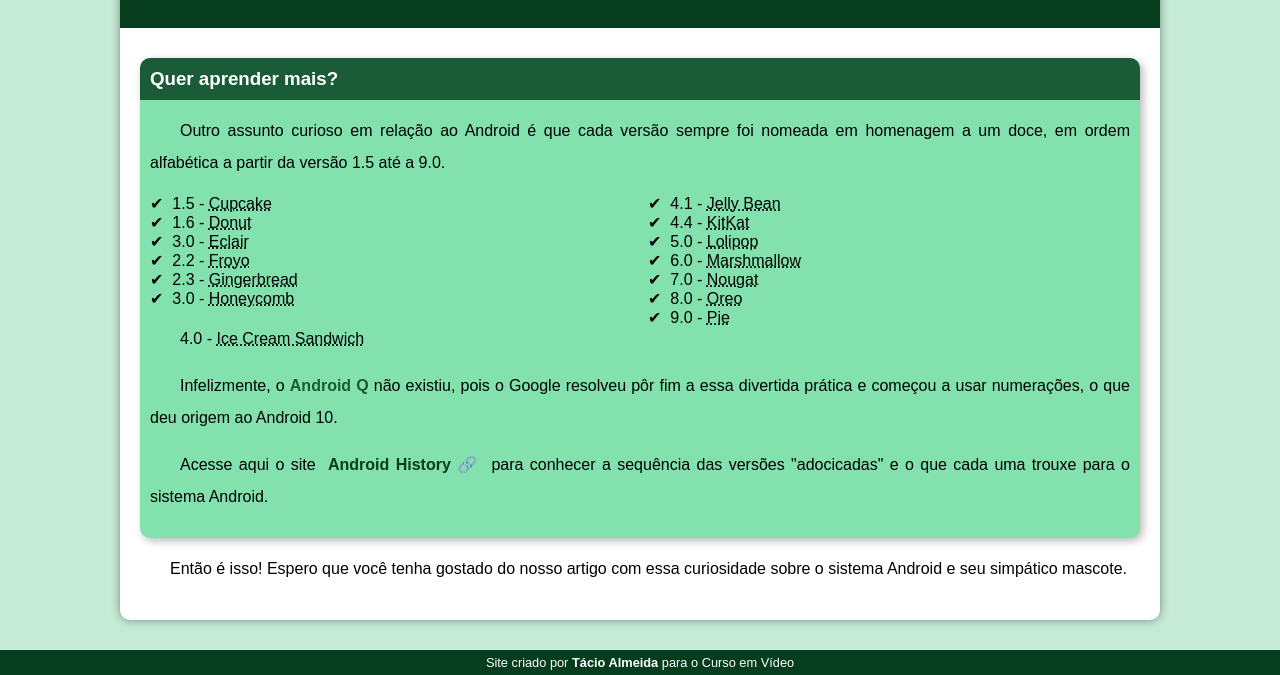
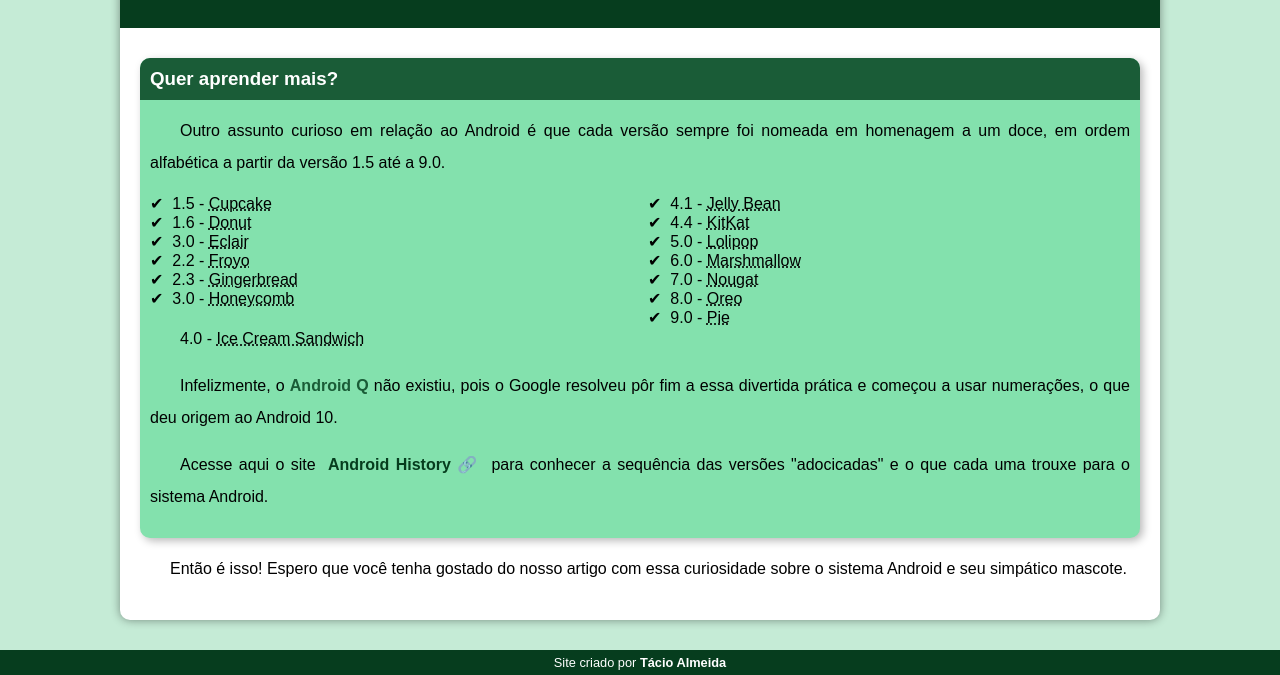
Before and after one commit to TacioAJ/projeto-android, a plain HTML site: page index.html in a window 1280 px wide. Shown: the part 2394-3069 px from the top of the page. Drawn offline with Linux system fonts and the light colour scheme.

Commit message:
Update index.html

```diff
--- a/index.html
+++ b/index.html
@@ -80,7 +80,7 @@
         </article>
     </main>
     <footer>
-        <p>Site criado por <a href="#" target="_blank">Tácio Almeida</a> para o Curso em Vídeo</p>
+        <p>Site criado por <a href="#" target="_blank">Tácio Almeida</a></p>
     </footer>
 </body>
 </html>
```
